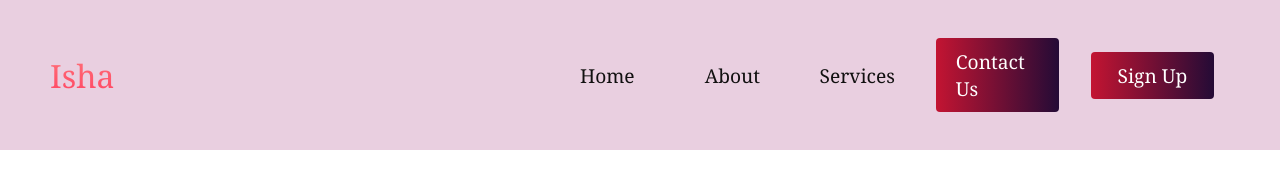
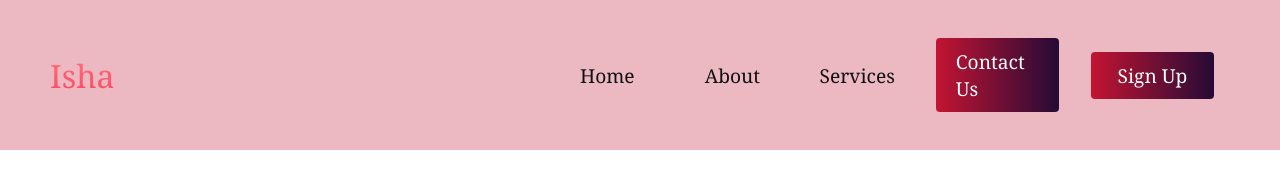
Before and after one commit to Ishaa09/static-website, a plain HTML site: page index.html in a window 1280 px wide. Drawn offline with Linux system fonts and the light colour scheme.

Commit message:
css update for navbar

```diff
--- a/style.css
+++ b/style.css
@@ -7,7 +7,7 @@
 }
 
 .navbar {
-    background: #e9cfe0;
+    background:  #ecb9c3;
     height: 150px;
     display: flex;
     justify-content: center;
```
